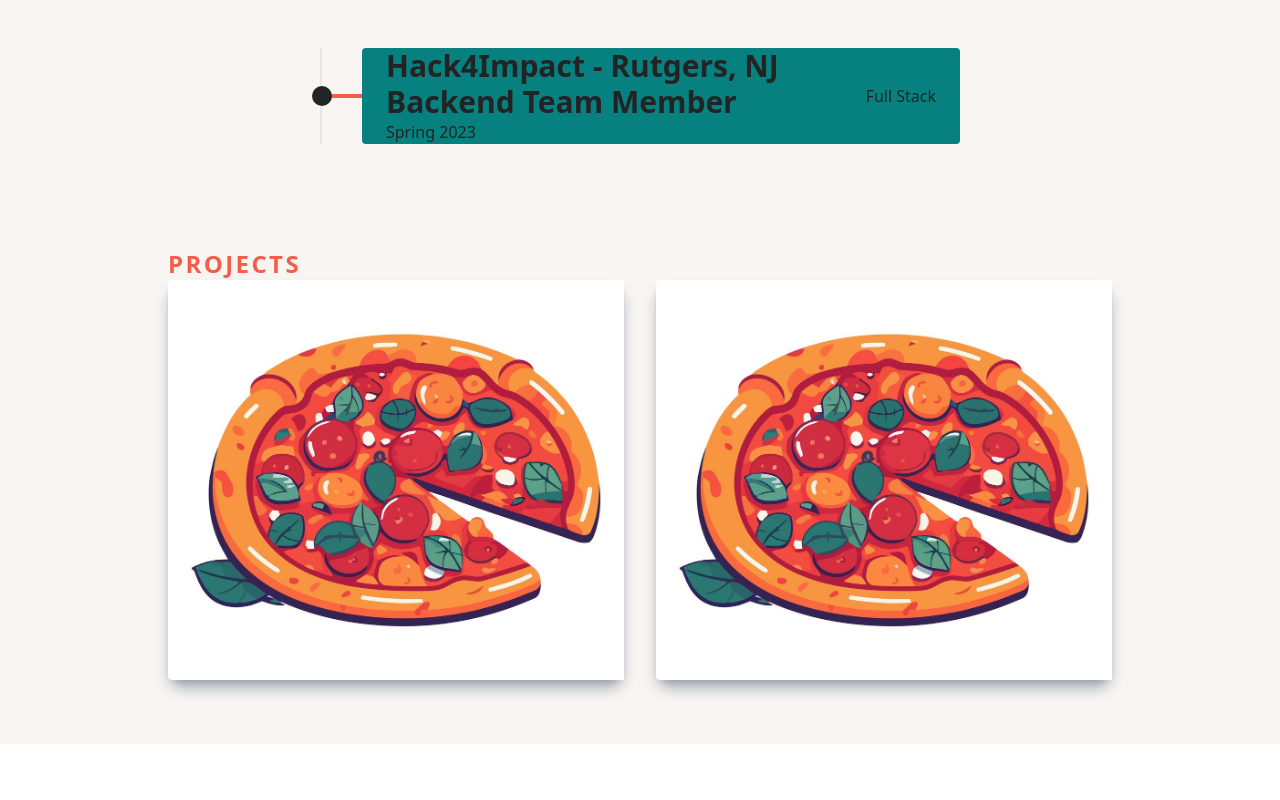
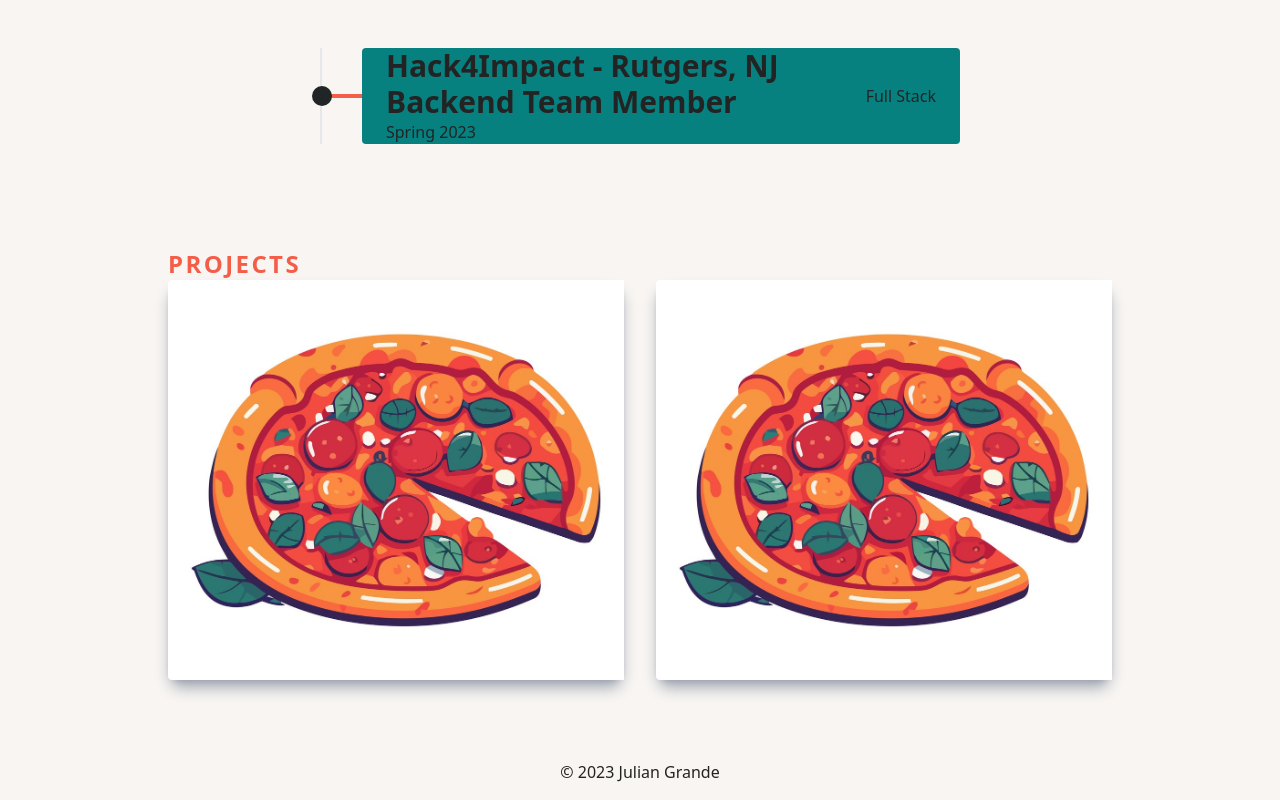
Before and after one commit to VanshSharma14/julian-website, a Next.js app: page / in a window 1280 px wide. Shown: the part 1592-2392 px from the top of the page. Before the commit the page ends 2336 px from the top, so only its background shows below. Built offline with nearby package versions, Linux system fonts and the light colour scheme.

Commit message:
Added footer component as a fun break from doing the other stuff i should have done LOL

```diff
--- /dev/null
+++ b/src/pages/components/Footer.jsx
@@ -0,0 +1,17 @@
+import React from "react";
+import Link from "next/Link";
+
+const Footer = () => {
+    const year = new Date().getFullYear();
+    return (
+
+        <div id="footer">
+            <div className="text-center py-4 text-[#232323]">
+                <p>© {year} Julian Grande</p>
+            </div>
+        </div>
+
+    );
+};
+
+export default Footer;
--- a/src/pages/index.js
+++ b/src/pages/index.js
@@ -3,6 +3,7 @@ import Main from "./components/Main";
 import About from "./components/About";
 import ProjectCards from "./components/ProjectCards";
 import Timeline from "./components/Timeline";
+import Footer from "./components/Footer";
 
 export default function Home() {
   return (
@@ -16,6 +17,7 @@ export default function Home() {
         <About />
         <Timeline />
         <ProjectCards />
+        <Footer />
       </div>
   );
 };
```
